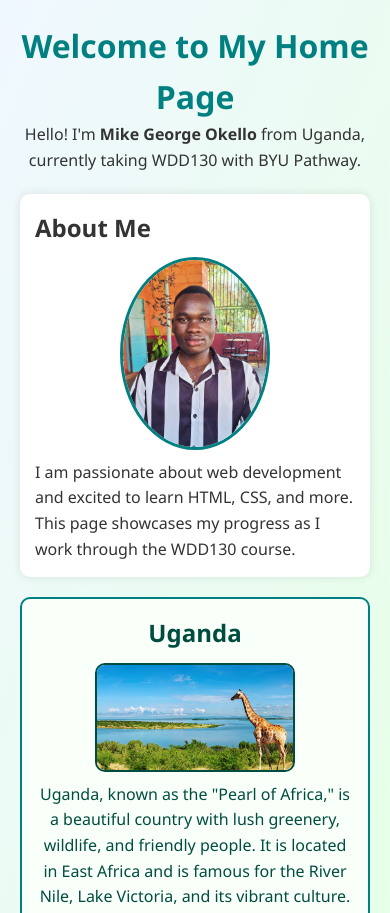
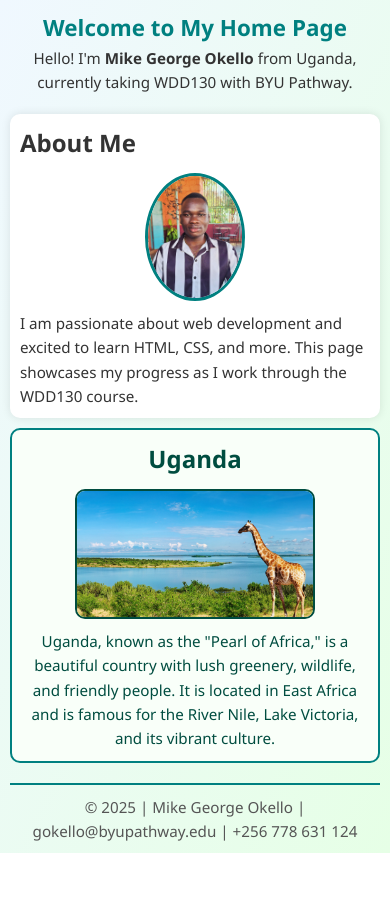
Before and after one commit to mikeokello/wdd130, a plain HTML site: page index.html in a window 390 px wide. Shown: the top 913 px of the page. After the commit the page ends 853 px from the top, so only its background shows below. Drawn offline with Linux system fonts and the light colour scheme.

Commit message:
additional changes

```diff
--- a/styles/style.css
+++ b/styles/style.css
@@ -77,3 +77,50 @@ footer {
   font-size: 0.9rem;
   color: #555;
 }
+/* ✅ Responsive Design */
+@media (max-width: 768px) {
+  body {
+    padding: 10px;
+  }
+
+  header h1 {
+    font-size: 1.6rem;
+  }
+
+  main, aside {
+    max-width: 100%;
+    margin: 10px 0;
+    padding: 10px;
+  }
+
+  main img {
+    width: 120px; /* slightly smaller profile picture */
+  }
+
+  aside img {
+    width: 100%; /* take full width of container */
+    max-width: 280px; /* but not too big */
+  }
+
+  footer {
+    font-size: 0.8rem;
+  }
+}
+
+@media (max-width: 480px) {
+  header h1 {
+    font-size: 1.4rem;
+  }
+
+  main img {
+    width: 100px;
+  }
+
+  aside img {
+    max-width: 240px;
+  }
+
+  p {
+    font-size: 0.95rem; /* slightly smaller text for small phones */
+  }
+}
```
